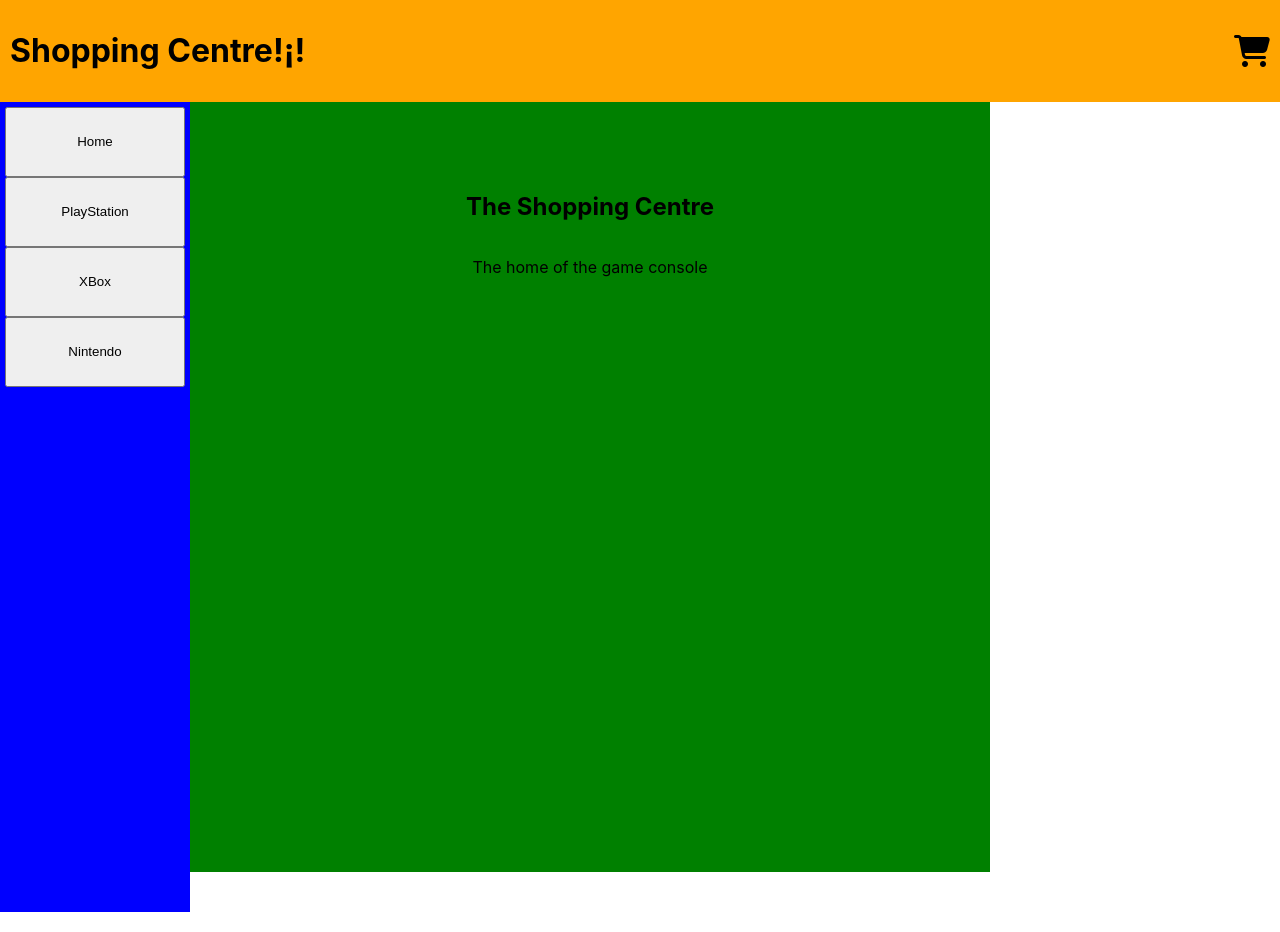
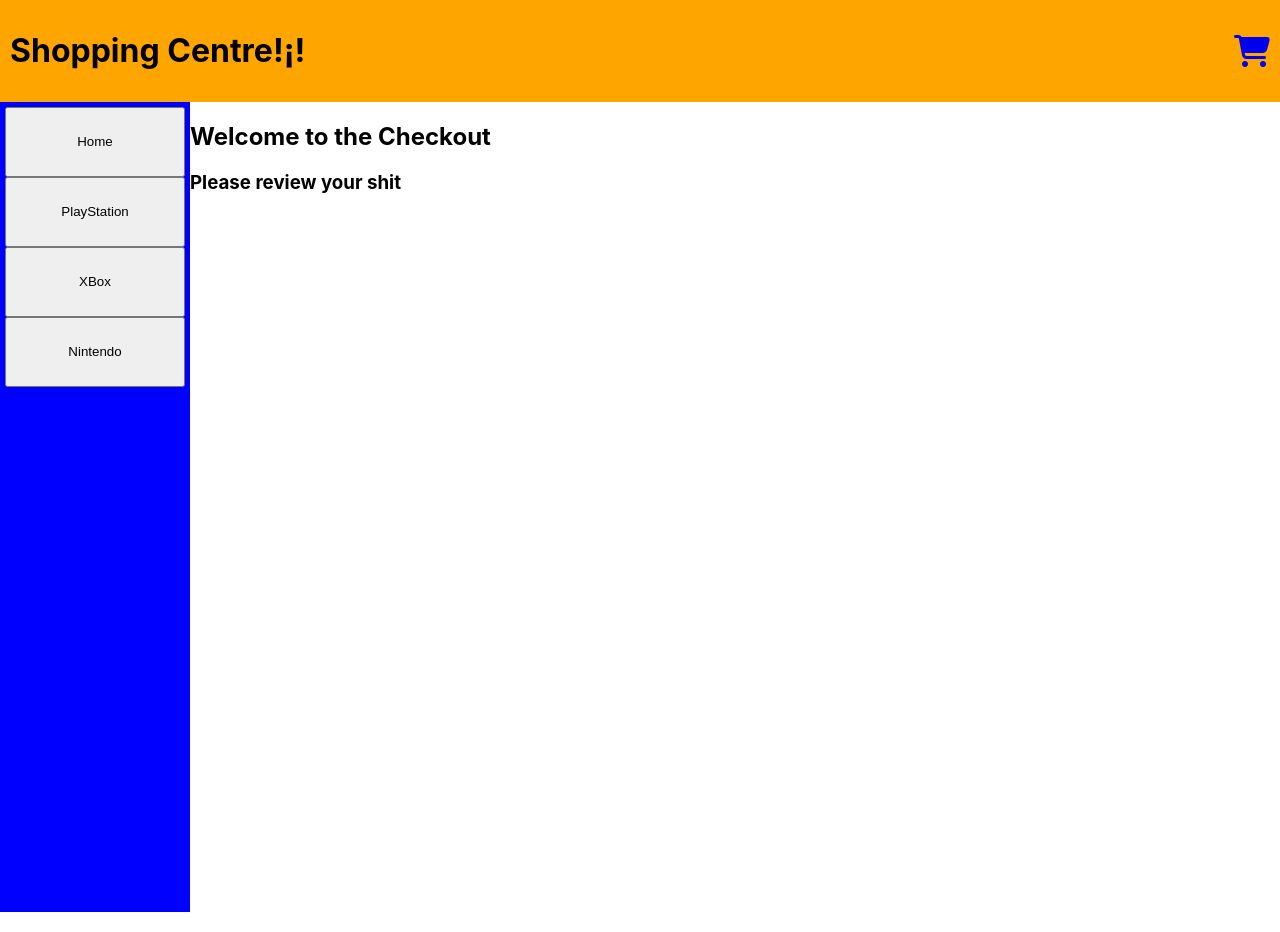
Before and after one commit to ababakhanlou/the-shopping-centre, a React (Create React App) app: page /checkout in a window 1280 px wide. Built offline with nearby package versions, Linux system fonts and the light colour scheme.

Commit message:
feat: basket and checkout function

```diff
--- a/src/App.js
+++ b/src/App.js
@@ -1,11 +1,13 @@
 import React, { useEffect, useState } from "react";
 import styled from "styled-components";
-import { useSelector, useDispatch } from "react-redux";
+import { useSelector } from "react-redux";
+import { BrowserRouter as Router, Switch, Route } from "react-router-dom";
 import TopBar from "./components/TopBar";
 import SideBar from "./components/SideBar";
 import WelcomeTile from "./components/WelcomeTile";
 import inventory from "./services/inventory";
 import ProductTile from "./components/ProductTile";
+import Checkout from "./components/Checkout";
 
 const StyledMainBody = styled.div`
   display: flex;
@@ -29,11 +31,13 @@ function App() {
   }, [category]);
 
   return (
+    <Router>
       <div>
         <TopBar />
         <StyledMainBody>
           <SideBar />
-
+          <Switch>
+            <Route exact path="/">
               {!filteredStock.length ? (
                 <WelcomeTile />
               ) : (
@@ -43,8 +47,14 @@ function App() {
                   ))}
                 </StyledItems>
               )}
+            </Route>
+            <Route path="/checkout">
+              <Checkout />
+            </Route>
+          </Switch>
         </StyledMainBody>
       </div>
+    </Router>
   );
 }
 
--- a/src/components/Basket.jsx
+++ b/src/components/Basket.jsx
@@ -1,5 +1,6 @@
 import React from "react";
 import { useSelector } from "react-redux";
+import { Link } from "react-router-dom";
 import styled from "styled-components";
 
 const StyledBasket = styled.div``;
@@ -10,16 +11,25 @@ const StyledBasketCount = styled.i`
   color: red;
 `;
 
+const StyledLink = styled(Link)`
+  :visited {
+    color: inherit;
+  }
+  text-decoration: none;
+`;
+
 function Basket() {
   const basket = useSelector((state) => state.basket);
 
   return (
+    <StyledLink to="/checkout">
       <StyledBasket>
         <i className="fas fa-shopping-cart fa-2x"></i>
         {basket.length > 0 && (
           <StyledBasketCount>{basket.length} </StyledBasketCount>
         )}
       </StyledBasket>
+    </StyledLink>
   );
 }
 
--- /dev/null
+++ b/src/components/Checkout.jsx
@@ -0,0 +1,32 @@
+import React from "react";
+import { useSelector } from "react-redux";
+import styled from "styled-components";
+
+const StyledCheckout = styled.div``;
+
+const StyledItem = styled.div``;
+
+function Checkout() {
+  const basket = useSelector((state) => state.basket);
+  console.log(basket);
+
+  return (
+    <StyledCheckout>
+      <h2>Welcome to the Checkout</h2>
+      <h3>Please review your shit</h3>
+
+      {basket.map((item, index) => (
+        <StyledItem key={index}>
+          <p>
+            {item.item} : {item.price}
+          </p>
+          <button>-</button>
+          []
+          <button>+</button>: SubTotal:
+        </StyledItem>
+      ))}
+    </StyledCheckout>
+  );
+}
+
+export default Checkout;
--- a/src/components/SideBar.jsx
+++ b/src/components/SideBar.jsx
@@ -2,6 +2,7 @@ import React from "react";
 import { useDispatch } from "react-redux";
 import { setCategory } from "../actions/category";
 import styled from "styled-components";
+import { useHistory } from "react-router-dom";
 
 const StyledSideBar = styled.div`
   padding: 5px;
@@ -26,17 +27,26 @@ function SideBar() {
     dispatch(setCategory(payload));
   };
 
+  let history = useHistory();
+
+  const changeLink = (page) => {
+    chooseCategory(page);
+    if (history.location.pathname === "/checkout") {
+      history.push("/");
+    }
+  };
+
   return (
     <StyledSideBar>
-      <StyledButton onClick={() => chooseCategory("Home")}>Home</StyledButton>
+      <StyledButton onClick={() => changeLink("Home")}>Home</StyledButton>
 
-      <StyledButton onClick={() => chooseCategory("PlayStation")}>
+      <StyledButton onClick={() => changeLink("PlayStation")}>
         PlayStation
       </StyledButton>
 
-      <StyledButton onClick={() => chooseCategory("XBox")}>XBox</StyledButton>
+      <StyledButton onClick={() => changeLink("XBox")}>XBox</StyledButton>
 
-      <StyledButton onClick={() => chooseCategory("Nintendo")}>
+      <StyledButton onClick={() => changeLink("Nintendo")}>
         Nintendo
       </StyledButton>
     </StyledSideBar>
--- a/src/components/TopBar.jsx
+++ b/src/components/TopBar.jsx
@@ -1,4 +1,4 @@
-import React, { useEffect, useState } from "react";
+import React from "react";
 
 import Basket from "./Basket";
 import styled from "styled-components";
```
Lines whose indentation alone changed are shown as unchanged.
